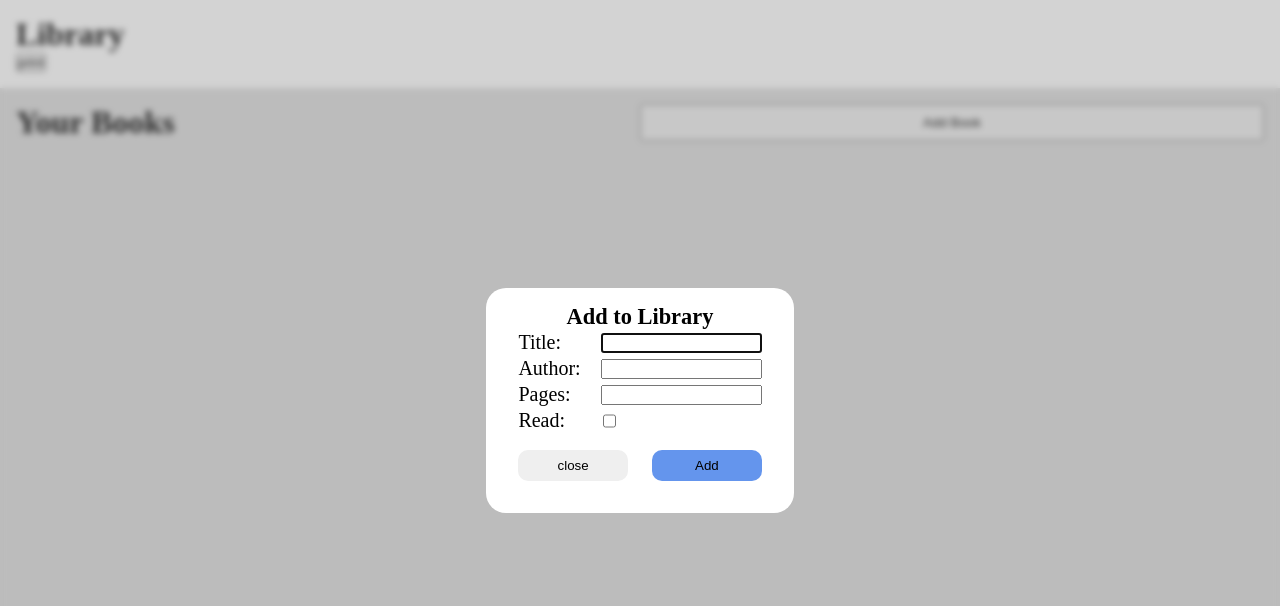
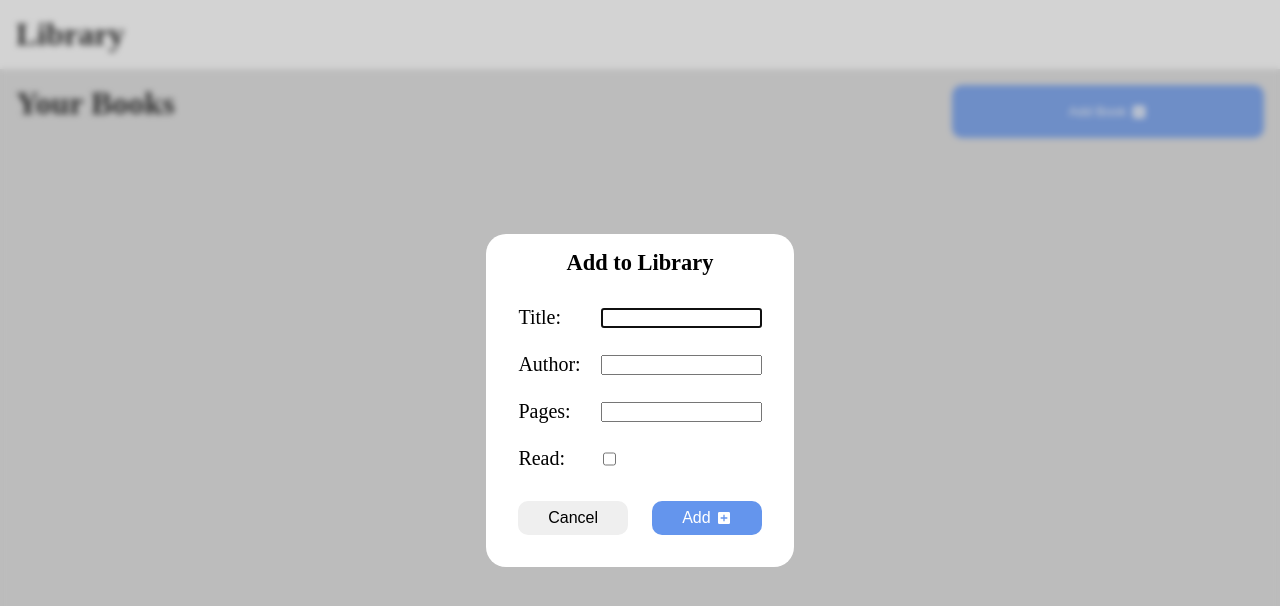
Before and after one commit to Harrison-Metz/library, a plain HTML site: page index.html in a window 1280 px wide. Both pictures are taken after a click on the button "Add Book". Drawn offline with Linux system fonts and the light colour scheme.

Commit message:
modified styling and fixed some bugs with form submission

```diff
--- a/index.html
+++ b/index.html
@@ -10,11 +10,13 @@
 <body>
     <header class="header">
         <h1>Library</h1>
-        <button>print</button>
     </header>
     <div class="books">
         <h1>Your Books</h1>
-        <button class="add-button">Add Book</button>
+        <button class="add-button">
+            <p>Add Book</p>
+            <svg xmlns="http://www.w3.org/2000/svg" viewBox="0 0 24 24"><title>plus-box</title><path d="M17,13H13V17H11V13H7V11H11V7H13V11H17M19,3H5C3.89,3 3,3.89 3,5V19A2,2 0 0,0 5,21H19A2,2 0 0,0 21,19V5C21,3.89 20.1,3 19,3Z" /></svg>
+        </button>
         <div class="book-container" id="book-container"></div>
         <dialog class="popup">
             <form id="book-form">
@@ -23,24 +25,26 @@
                 </div>
                 <div class="title">
                     <label for="title">Title:</label>
-                    <input type="text" name="title" id="title">
+                    <input type="text" name="title" id="title" required autofocus>
                 </div>
                 <div class="author">
                     <label for="author">Author:</label>
-                    <input type="text" name="author" id="author">
+                    <input type="text" name="author" id="author" required>
                 </div>
                 <div class="pages">
                     <label for="pages">Pages:</label>
-                    <input type="text" name="pages" id="pages">
+                    <input type="text" name="pages" id="pages" required>
                 </div>
                 <div class="read">
                     <label for="read">Read: </label>
-                    <input type="checkbox" name="read" id="read">
+                    <input type="checkbox" name="read" id="read" required>
                 </div>
                 <div class="buttons">
-                    <button id="close-button">close</button>
-                    <button type="submit" id="submit-button">Add</button>
-
+                    <button id="close-button" type="button">Cancel</button>
+                    <button type="submit" id="submit-button">
+                        <p>Add</p>
+                        <svg xmlns="http://www.w3.org/2000/svg" viewBox="0 0 24 24"><title>plus-box</title><path d="M17,13H13V17H11V13H7V11H11V7H13V11H17M19,3H5C3.89,3 3,3.89 3,5V19A2,2 0 0,0 5,21H19A2,2 0 0,0 21,19V5C21,3.89 20.1,3 19,3Z" /></svg>
+                    </button>
                 </div>
             </form>
         </dialog>
--- a/script.js
+++ b/script.js
@@ -58,6 +58,7 @@ function displayBooks(array){
 const addButton = document.querySelector('.add-button');
 const dialog = document.querySelector('.popup');
 const form = document.querySelector('#book-form');
+const closeButton = document.querySelector('#close-button');
 
 addButton.addEventListener("click", () => {
     dialog.showModal();
@@ -82,7 +83,6 @@ form.addEventListener('submit', function(event) {
     processForm(event);
 });
 
-const print = document.querySelector('header button');
-print.addEventListener('click', () => {
-    console.log(myLibrary);
-})
+closeButton.addEventListener('click', () => {
+    dialog.close();
+});
--- a/style.css
+++ b/style.css
@@ -34,10 +34,23 @@ body:has(dialog[open]) {
 
 .books h1 {
     grid-area: title;
+    padding-bottom: 1rem;
 }
 
-.books button {
+.books > button {
     grid-area: button;
+    background-color: cornflowerblue;
+    color: white;
+    display: flex;
+    align-items: center;
+    justify-content: center;
+    gap: 5px;
+    padding: 0.5rem 1rem;
+    width: 50%;
+    margin-right: 0;
+    margin-left: auto;
+    border: none;
+    border-radius: 10px;
 }
 
 .book-container {
@@ -71,6 +84,7 @@ body:has(dialog[open]) {
     height: 100%;
     display: grid;
     grid-template-rows: repeat(5, 1fr) auto;
+    gap: 5px;
     grid-template-areas:
     "head"
     "title"
@@ -141,8 +155,24 @@ form div {
     border-radius: 10px;
     margin-top: 1rem;
     width: 45%;
+    font-size: 1rem;
 }
 
 #submit-button {
     background-color: cornflowerblue;
+    color: white;
+    display: flex;
+    align-items: center;
+    justify-content: center;
+    gap: 5px;
 }
+
+svg {
+    width: 1rem;
+    height: 1rem;
+    fill: white;
+}
+
+button:hover {
+    opacity: 0.8;
+}
```
